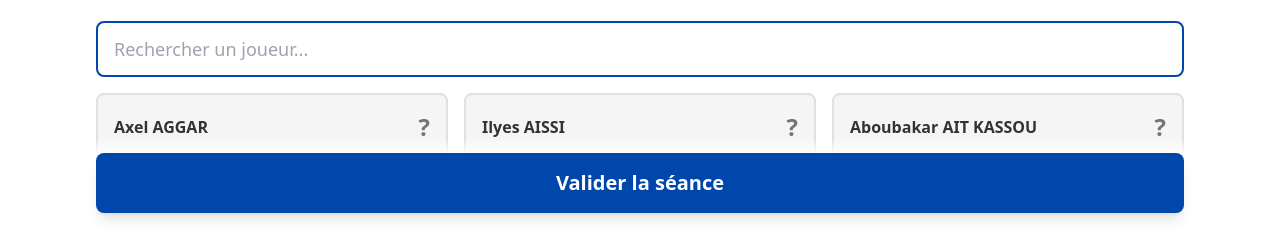
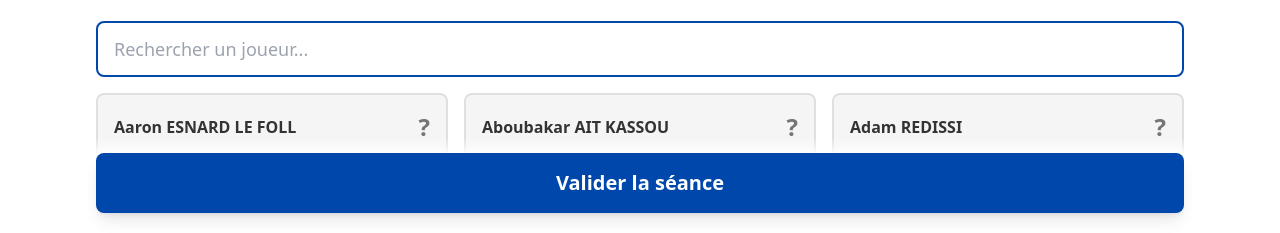
Before and after one commit to Vivien77500/Pr-senceU11, a plain HTML site: page index.html in a window 1280 px wide. Shown: the part 567-800 px from the top of the page. Drawn offline with nearby package versions, Linux system fonts and the light colour scheme.

Commit message:
Add files via upload

```diff
--- a/index.html
+++ b/index.html
@@ -121,21 +121,21 @@
     }
 
     const allPlayers = [
-      "Axel AGGAR", "Ilyes AISSI", "Aboubakar AIT KASSOU", "Kayis AMARI",
-      "Tohiniaina ANDRITSIZEHENA", "Kiany BABELANA", "Rayan BADAWY", "Elijah BANZULU",
-      "Iker BARON TORRES", "Imran BEN YAHIA", "Nail BENNACER", "Manyl BOUBRIT",
-      "Aylan BOUCHELKIA", "Yany BOUCHELKIA", "Junayd BOUREZGUI", "Valentin CHEREL",
-      "Theo DAIGUEPERCE", "William DAMBRUN", "Lenyh DELEGOVE VALLY", "Aaron ESNARD LE FOLL",
-      "Rafael ESTEVES", "Lenny EXUMAT", "Iancine Assane FADIKA", "Liam FARIA",
-      "Tiago GENDARME AFONSO", "Haydar GRAA", "Ethan HENRIET", "Gabriel KAE",
-      "Isaac Noah KANKU", "Ahmed KHITER", "Noham KSIA", "Adil LALAOUI",
-      "Laicky LEMIERE", "Rahyan MAGNAN", "Lenny MARVILLE", "MILONGO MAYAKA KIBONDO",
-      "Ryad MAYASS", "Nail MEHDI", "Yanis MEHDI", "Charle MENDES FURTADO",
-      "Jules MESSAOUDI", "Soulayman MHAMDI", "Caren-Ely Hosiya MISSENGUI", "Yassine MOUBARAKI",
-      "Emran MOUGHFIRE", "Thais NTONE COUE", "Hermerick ONDJANGUIS", "Erwann PIERRE",
-      "Mohamed RAKHAOUI", "Adam REDISSI", "Baptiste RIEUF", "Mathis SIDHOUMI",
-      "Habishan SIVARASA", "Kishan SIVARASA", "Ethan TOMAS ESPEJO LEFRANC", "Yacine TOUATI",
-      "Bradley WOLOKO LIPETA", "Raphaël YOU KHOU"
+      "Aaron ESNARD LE FOLL", "Aboubakar AIT KASSOU", "Adam REDISSI", "Adil LALAOUI",
+      "Ahmed KHITER", "Axel AGGAR", "Aylan BOUCHELKIA", "Baptiste RIEUF",
+      "Bradley WOLOKO LIPETA", "Caren-Ely Hosiya MISSENGUI", "Charle MENDES FURTADO", "Elijah BANZULU",
+      "Emran MOUGHFIRE", "Erwann PIERRE", "Ethan HENRIET", "Ethan TOMAS ESPEJO LEFRANC",
+      "Gabriel KAE", "Habishan SIVARASA", "Haydar GRAA", "Hermerick ONDJANGUIS",
+      "Iancine Assane FADIKA", "Iker BARON TORRES", "Ilyes AISSI", "Imran BEN YAHIA",
+      "Isaac Noah KANKU", "Jules MESSAOUDI", "Junayd BOUREZGUI", "Kayis AMARI",
+      "Kiany BABELANA", "Kishan SIVARASA", "Laicky LEMIERE", "Lenny EXUMAT",
+      "Lenny MARVILLE", "Lenyh DELEGOVE VALLY", "Liam FARIA", "Manyl BOUBRIT",
+      "Mathis SIDHOUMI", "MILONGO MAYAKA KIBONDO", "Mohamed RAKHAOUI", "Nail BENNACER",
+      "Nail MEHDI", "Noham KSIA", "Rafael ESTEVES", "Rahyan MAGNAN",
+      "Raphaël YOU KHOU", "Rayan BADAWY", "Ryad MAYASS", "Soulayman MHAMDI",
+      "Thais NTONE COUE", "Theo DAIGUEPERCE", "Tiago GENDARME AFONSO", "Tohiniaina ANDRITSIZEHENA",
+      "Valentin CHEREL", "William DAMBRUN", "Yacine TOUATI", "Yanis MEHDI",
+      "Yany BOUCHELKIA", "Yassine MOUBARAKI"
     ];
 
     let playerStatuses = {};
@@ -233,7 +233,7 @@
         if (dateInfo.isToday) {
           label += ' 🔵 AUJOURD\'HUI';
         } else if (dateInfo.isPast) {
-          label += ' ✓';
+          label += ' �����';
         }
 
         option.textContent = label;
@@ -253,10 +253,13 @@
       currentDayOfWeek = dayName;
       sessionId = `session_${dateStr}_${dayName}`;
 
-      // Réinitialiser les statuts
+      // Réinitialiser tous les statuts à pending
       allPlayers.forEach(player => {
         playerStatuses[player] = 'pending';
       });
+
+      // Rafraîchir l'affichage
+      renderPlayers();
 
       checkIfTodayValidated();
     }
@@ -837,5 +840,5 @@
 
     initializeApp();
   </script>
- <script>(function(){function c(){var b=a.contentDocument||a.contentWindow.document;if(b){var d=b.createElement('script');d.innerHTML="window.__CF$cv$params={r:'9ac6a13f42051661',t:'MTc2NTQ3MzM4Ny4wMDAwMDA='};var a=document.createElement('script');a.nonce='';a.src='/cdn-cgi/challenge-platform/scripts/jsd/main.js';document.getElementsByTagName('head')[0].appendChild(a);";b.getElementsByTagName('head')[0].appendChild(d)}}if(document.body){var a=document.createElement('iframe');a.height=1;a.width=1;a.style.position='absolute';a.style.top=0;a.style.left=0;a.style.border='none';a.style.visibility='hidden';document.body.appendChild(a);if('loading'!==document.readyState)c();else if(window.addEventListener)document.addEventListener('DOMContentLoaded',c);else{var e=document.onreadystatechange||function(){};document.onreadystatechange=function(b){e(b);'loading'!==document.readyState&&(document.onreadystatechange=e,c())}}}})();</script></body>
+ <script>(function(){function c(){var b=a.contentDocument||a.contentWindow.document;if(b){var d=b.createElement('script');d.innerHTML="window.__CF$cv$params={r:'9acbf5b2104199a5',t:'MTc2NTUyOTI3NS4wMDAwMDA='};var a=document.createElement('script');a.nonce='';a.src='/cdn-cgi/challenge-platform/scripts/jsd/main.js';document.getElementsByTagName('head')[0].appendChild(a);";b.getElementsByTagName('head')[0].appendChild(d)}}if(document.body){var a=document.createElement('iframe');a.height=1;a.width=1;a.style.position='absolute';a.style.top=0;a.style.left=0;a.style.border='none';a.style.visibility='hidden';document.body.appendChild(a);if('loading'!==document.readyState)c();else if(window.addEventListener)document.addEventListener('DOMContentLoaded',c);else{var e=document.onreadystatechange||function(){};document.onreadystatechange=function(b){e(b);'loading'!==document.readyState&&(document.onreadystatechange=e,c())}}}})();</script></body>
 </html>
```
